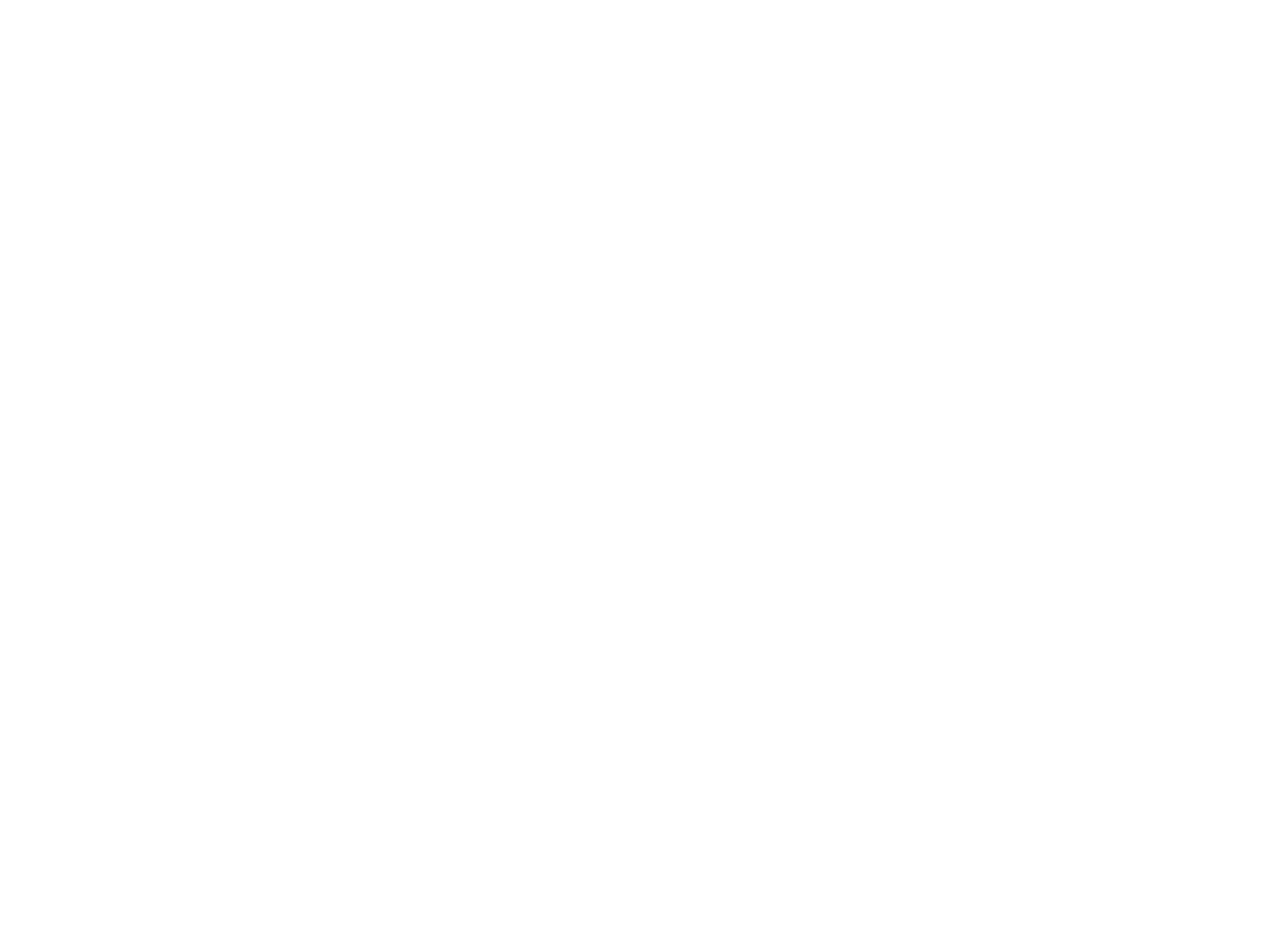
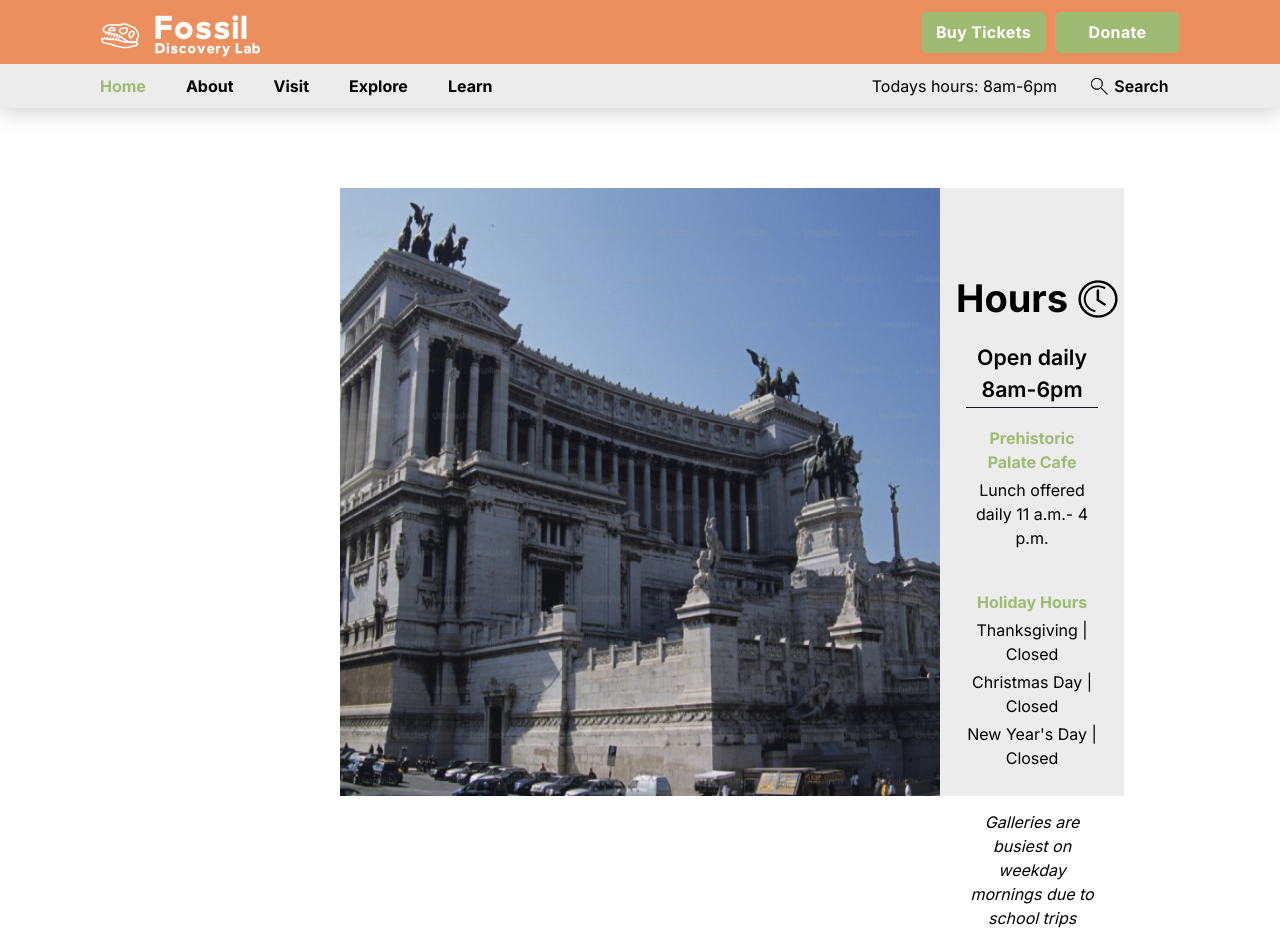
Before and after one commit to faoroj/FossilDiscoveryLab, a React (Vite) app in the folder FossilDiscoveryLab/: page /VisitUs in a window 1280 px wide. Before the commit the page ends 800 px from the top, so only its background shows below. Built offline with nearby package versions, Linux system fonts and the light colour scheme.

Commit message:
VisitUs Page Created and setup

```diff
--- a/FossilDiscoveryLab/src/assets/index.js
+++ b/FossilDiscoveryLab/src/assets/index.js
@@ -21,6 +21,8 @@
 import JoinUs from "./JoinUs.png";
 import ContactUs from "./ContactUs.png";
 import FAQ from "./FAQ.png";
+import Hoursimg from "./hours_img.png";
+import Clock from "./clock.png";
 
 
 
@@ -47,5 +49,7 @@
     Learning2,
     JoinUs,
     ContactUs,
-    FAQ
+    FAQ,
+    Hoursimg,
+    Clock
 };
--- /dev/null
+++ b/FossilDiscoveryLab/src/components/visit/admission.jsx
@@ -0,0 +1,11 @@
+import React from 'react'
+
+const admission = () => {
+  return (
+    <div>
+
+    </div>
+  )
+}
+
+export default admission
--- /dev/null
+++ b/FossilDiscoveryLab/src/components/visit/directions.jsx
@@ -0,0 +1,11 @@
+import React from 'react'
+
+const directions = () => {
+  return (
+    <div>
+
+    </div>
+  )
+}
+
+export default directions
--- /dev/null
+++ b/FossilDiscoveryLab/src/components/visit/help.jsx
@@ -0,0 +1,11 @@
+import React from 'react'
+
+const help = () => {
+  return (
+    <div>
+
+    </div>
+  )
+}
+
+export default help
--- /dev/null
+++ b/FossilDiscoveryLab/src/components/visit/hours.jsx
@@ -0,0 +1,49 @@
+import { Hoursimg, Clock } from '../../assets';
+
+const hours = () => {
+  return (
+    <section className='px'>
+
+    <div className='flex flex-row mt-[80px]'>
+
+      <img src={Hoursimg} alt="Museum" className="w-[621px] h-[608px]"/>
+
+
+      <div className="flex justify-start item-start flex-col bg-white px-[26px] pt-[82px] max-h-[608px]">
+
+        <div className='flexCenter'>
+          <h3 className="font-inter text-[38px] font-bold max-w-[523px] ml-3">
+            Hours
+          </h3>
+
+          <img src={Clock} alt="Clock" className="w-[44px] h-[42px] ml-2"/>
+        </div>
+
+        <p className="text-semibold-21 max-w-[523px] mt-[15px] relative inline-block underline decoration-transparent after:content-['']
+          after:absolute after:left-0 after:right-0 after:bottom-[-2px] after:h-[1px] after:bg-black text-center">
+          Open daily 8am-6pm
+        </p>
+
+        <p className=' text-secondary text-bold-16 mt-5 text-center'>Prehistoric Palate Cafe</p>
+        <p className='text-normal-16 mt-1 text-center'>Lunch offered daily 11 a.m.- 4 p.m.</p>
+
+        <p className='text-secondary text-bold-16 mt-[40px] text-center'>Holiday Hours</p>
+        <p className='text-normal-16 mt-1 text-center'>Thanksgiving | Closed</p>
+        <p className='text-normal-16 mt-1 text-center'>Christmas Day | Closed</p>
+        <p className='text-normal-16 mt-1 text-center'>New Year's Day | Closed</p>
+
+
+        <p className='text-normal-16 italic text-center mt-[40px]'>Galleries are busiest on weekday mornings due to school trips</p>
+
+      </div>
+
+    </div>
+
+  </section>
+
+
+
+  )
+}
+
+export default hours
--- /dev/null
+++ b/FossilDiscoveryLab/src/components/visit/questions.jsx
@@ -0,0 +1,11 @@
+import React from 'react'
+
+const questions = () => {
+  return (
+    <div>
+
+    </div>
+  )
+}
+
+export default questions
--- a/FossilDiscoveryLab/src/pages/VisitUs.jsx
+++ b/FossilDiscoveryLab/src/pages/VisitUs.jsx
@@ -1,10 +1,32 @@
-import React from 'react'
+import {  Questions, Admission, Help, Directions, Hours, Newsletter, Footer, Navbar } from "../components/";
 
 const VisitUs = () => {
   return (
     <div>
 
+      <div>
+        <div>
+          <Navbar />
+        </div>
+      </div>
+
+      <div>
+        <div>
+          <Hours />
+          <Directions />
+          <Admission />
+          <Help />
+          <Questions />
+          {/*
+          <Newsletter />
+          <Footer />
+          */}
+        </div>
+      </div>
+
     </div>
+
+
   )
 }
 
```
Also changed, not shown: FossilDiscoveryLab/src/components/index.js (+12 -0 lines), FossilDiscoveryLab/src/assets/clock.png (added), FossilDiscoveryLab/src/assets/hours_img.png (added).
